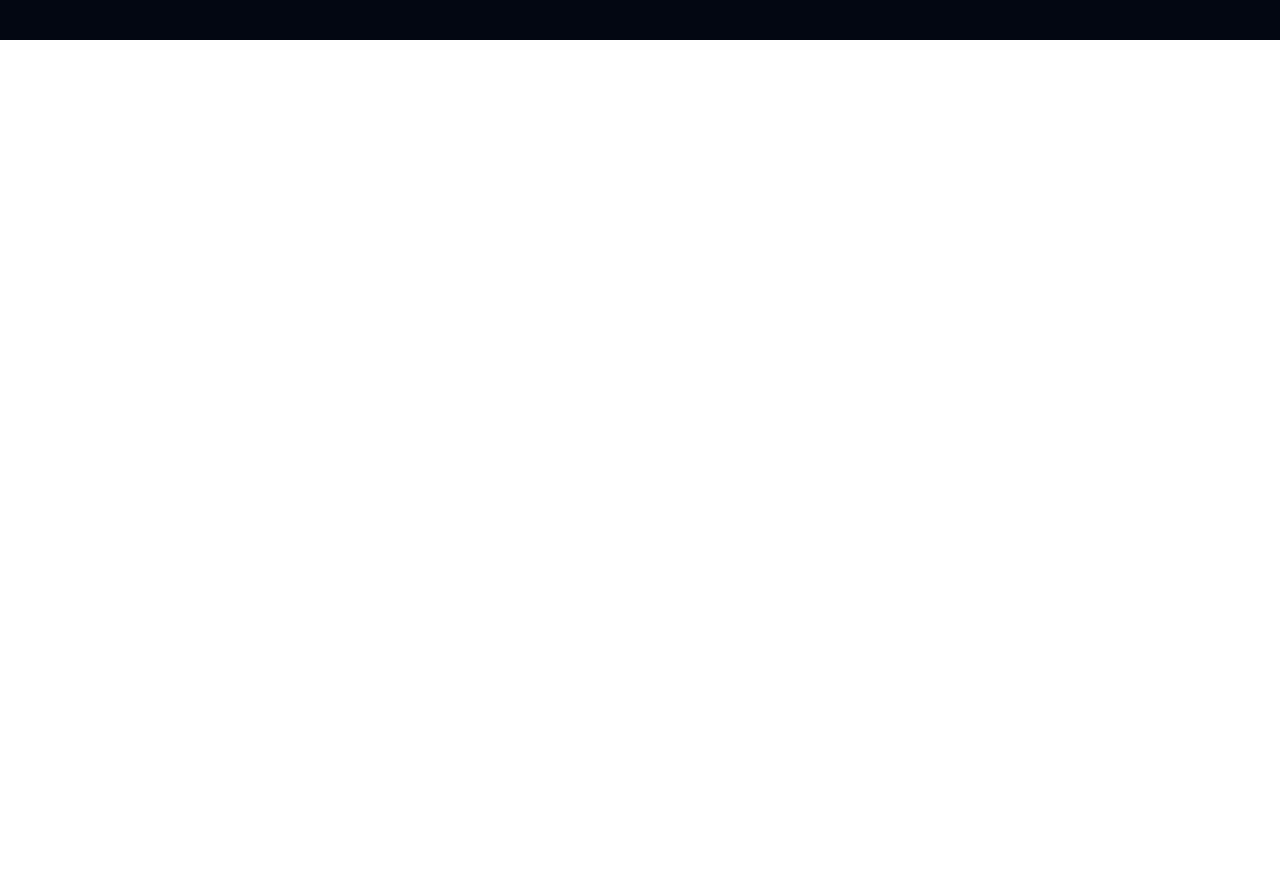
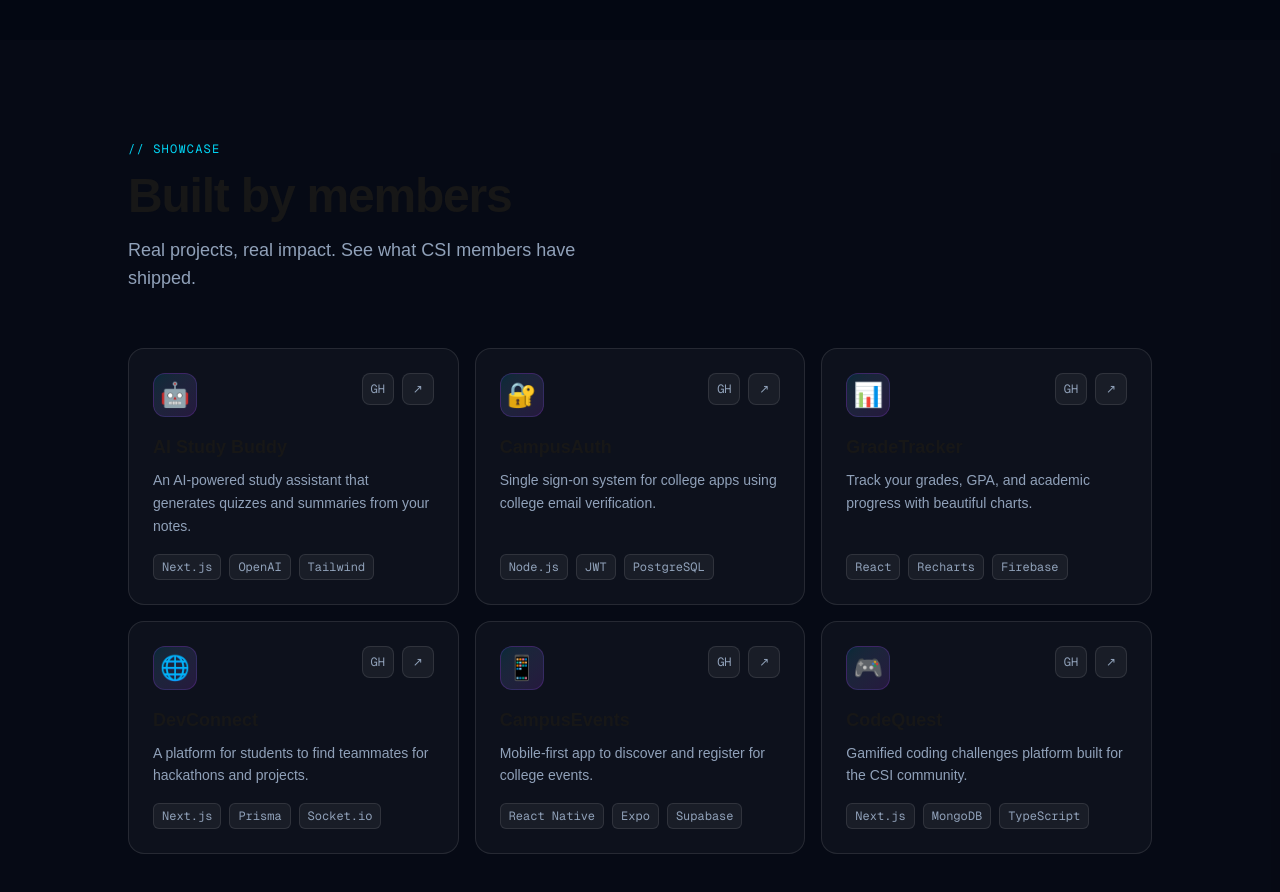
Before and after one commit to Adithiya2007/csi-website, a Next.js app: page / in a window 1280 px wide. Shown: the part 1880-2772 px from the top of the page. Before the commit the page ends 1920 px from the top, so only its background shows below. Built offline with nearby package versions, Linux system fonts and the light colour scheme.

Commit message:
Added Projects section

```diff
--- /dev/null
+++ b/src/app/components/Projects.tsx
@@ -0,0 +1,43 @@
+"use client";
+import { motion } from "framer-motion";
+const projects = [
+  { emoji: "🤖", title: "AI Study Buddy", desc: "An AI-powered study assistant that generates quizzes and summaries from your notes.", tags: ["Next.js", "OpenAI", "Tailwind"], github: "#", demo: "#" },
+  { emoji: "🔐", title: "CampusAuth", desc: "Single sign-on system for college apps using college email verification.", tags: ["Node.js", "JWT", "PostgreSQL"], github: "#", demo: "#" },
+  { emoji: "📊", title: "GradeTracker", desc: "Track your grades, GPA, and academic progress with beautiful charts.", tags: ["React", "Recharts", "Firebase"], github: "#", demo: "#" },
+  { emoji: "🌐", title: "DevConnect", desc: "A platform for students to find teammates for hackathons and projects.", tags: ["Next.js", "Prisma", "Socket.io"], github: "#", demo: "#" },
+  { emoji: "📱", title: "CampusEvents", desc: "Mobile-first app to discover and register for college events.", tags: ["React Native", "Expo", "Supabase"], github: "#", demo: "#" },
+  { emoji: "🎮", title: "CodeQuest", desc: "Gamified coding challenges platform built for the CSI community.", tags: ["Next.js", "MongoDB", "TypeScript"], github: "#", demo: "#" },
+];
+export default function Projects() {
+  return (
+    <section id="projects" className="py-24 px-6 md:px-12 bg-white/[0.01]">
+      <div className="max-w-5xl mx-auto">
+        <motion.div initial={{ opacity: 0, y: 24 }} whileInView={{ opacity: 1, y: 0 }} viewport={{ once: true }} transition={{ duration: 0.6 }} className="mb-14">
+          <span className="text-xs font-mono text-cyan-400 tracking-widest uppercase">// showcase</span>
+          <h2 className="text-4xl md:text-5xl font-black tracking-tight mt-3 mb-4">Built by members</h2>
+          <p className="text-slate-400 text-lg max-w-lg">Real projects, real impact. See what CSI members have shipped.</p>
+        </motion.div>
+        <div className="grid grid-cols-1 md:grid-cols-2 lg:grid-cols-3 gap-4">
+          {projects.map((project, i) => (
+            <motion.div key={project.title} initial={{ opacity: 0, y: 20 }} whileInView={{ opacity: 1, y: 0 }} viewport={{ once: true }} transition={{ duration: 0.5, delay: i * 0.08 }} className="bg-white/[0.03] border border-white/10 rounded-2xl p-6 flex flex-col transition-all duration-300 hover:-translate-y-1 hover:border-purple-500/40">
+              <div className="flex items-start justify-between mb-4">
+                <div className="w-11 h-11 rounded-xl bg-gradient-to-br from-cyan-500/15 to-purple-500/15 border border-purple-500/20 flex items-center justify-center text-2xl">{project.emoji}</div>
+                <div className="flex gap-2">
+                  <a href={project.github} className="w-8 h-8 rounded-lg bg-white/5 border border-white/10 flex items-center justify-center text-slate-400 hover:text-cyan-400 hover:border-cyan-500/30 transition-all text-xs font-mono">GH</a>
+                  <a href={project.demo} className="w-8 h-8 rounded-lg bg-white/5 border border-white/10 flex items-center justify-center text-slate-400 hover:text-cyan-400 hover:border-cyan-500/30 transition-all text-xs font-mono">↗</a>
+                </div>
+              </div>
+              <h3 className="font-bold text-lg mb-2">{project.title}</h3>
+              <p className="text-slate-400 text-sm leading-relaxed flex-1 mb-4">{project.desc}</p>
+              <div className="flex gap-2 flex-wrap">
+                {project.tags.map((tag) => (
+                  <span key={tag} className="px-2 py-1 rounded-md text-xs font-mono bg-white/5 border border-white/10 text-slate-400">{tag}</span>
+                ))}
+              </div>
+            </motion.div>
+          ))}
+        </div>
+      </div>
+    </section>
+  );
+}
--- a/src/app/page.tsx
+++ b/src/app/page.tsx
@@ -2,6 +2,7 @@ import Navbar from "./components/Navbar";
 import Hero from "./components/Hero";
 import Stats from "./components/Stats";
 import Events from "./components/Events";
+import Projects from "./components/Projects";
 
 export default function Home() {
   return (
@@ -10,6 +11,7 @@ export default function Home() {
       <Hero />
       <Stats />
       <Events />
+      <Projects />
     </main>
   );
 }
```
